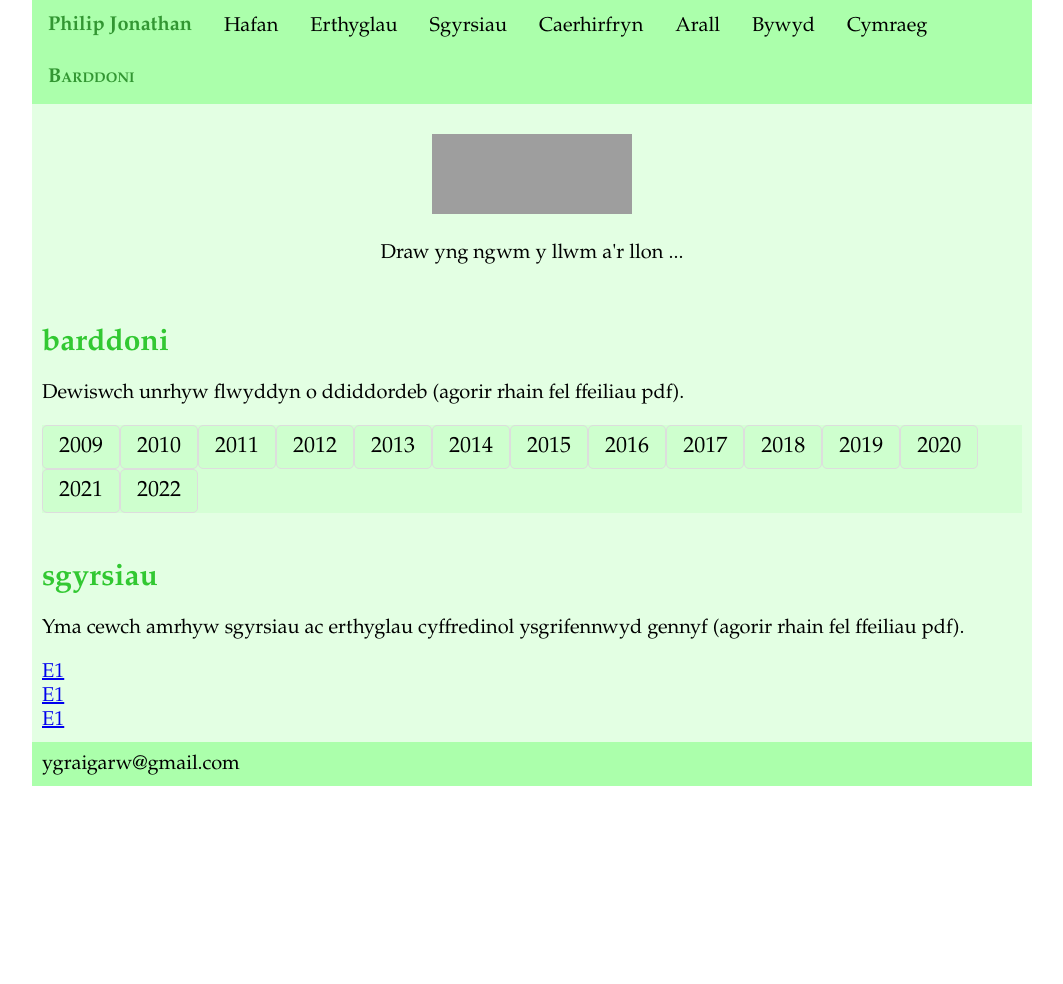
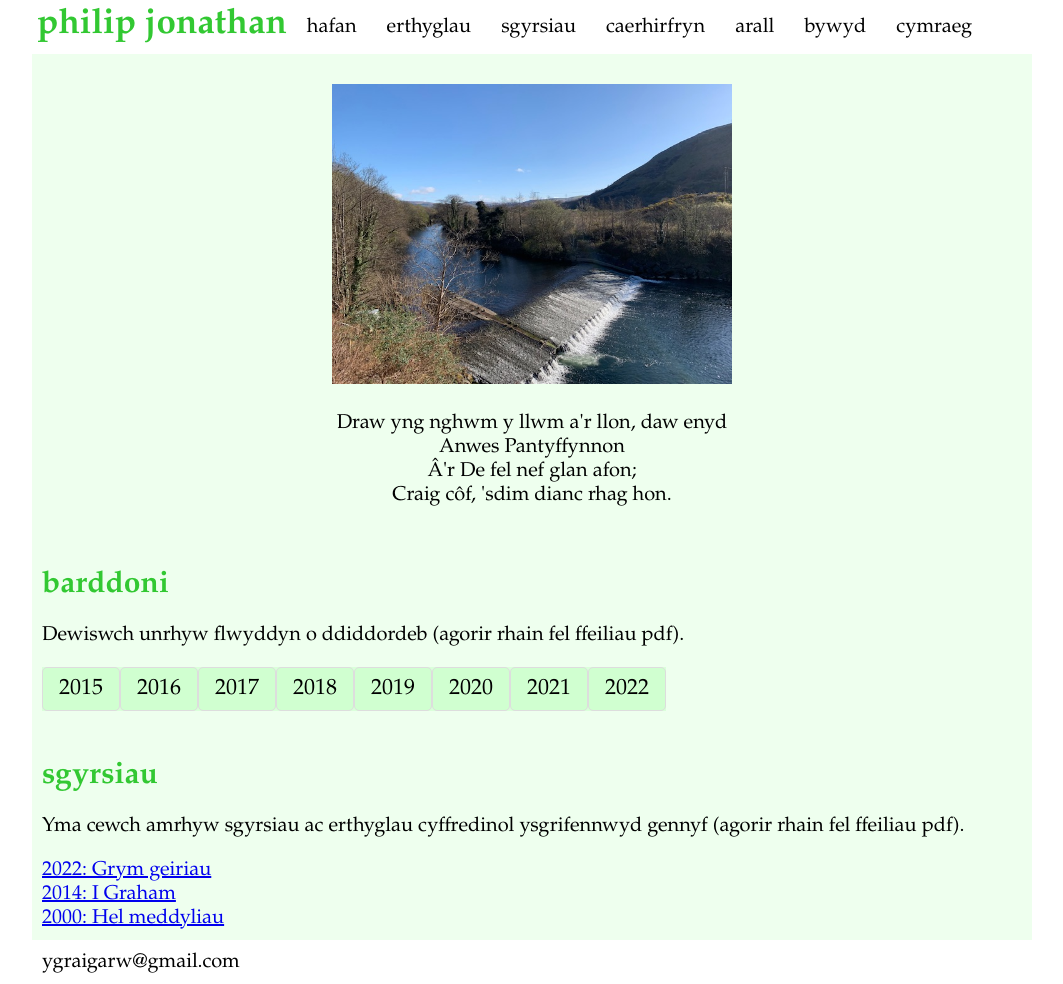
Before and after one commit to ygraigarw/ygraigarw.github.io, a plain HTML site: page barddoni.html in a window 1280 px wide. Shown: the whole page, without its empty margins (108-1171 px from the left). Before the commit the page ends 800 px from the top, so only its background shows below. Drawn offline with Linux system fonts and the light colour scheme; grey boxes are pictures that could not be loaded.

Commit message:
Ymgais gyntaf ar dudalen barddoni

```diff
--- a/barddoni.html
+++ b/barddoni.html
@@ -7,55 +7,54 @@
 <style>
 * {
   box-sizing: border-box;
-  font-family: garamond, serif;
+  font-family: sylfaen, garamond, serif;
   font-size: 20px;
 }
 
 body {
   margin: 0;
-  font-family: Arial, Helvetica, sans-serif;
+  font-family: sylfaen, Arial, Helvetica, serif;
 }
 
 /* Style the top navigation bar */
 .topnav {
   overflow: hidden;
-  background-color: rgba(150, 255, 150, 0.8);
+  background-color: rgba(255, 255, 255, 1);
   max-width: 1000px;
   margin: auto;
 }
 
-/* Style the topnav links */
 .topnav a {
   float: left;
   display: block;
   color: rgba(0, 0, 0, 1);
   text-align: center;
-  padding: 14px 16px;
+  padding: 15px;
   text-decoration: none;
+
 }
 
 .topnav phil {
   float: left;
   display: block;
   color: rgba(0, 0, 0, 1);
-  padding: 14px 16px;
+  padding: 5px;
   text-decoration: none;
-  color: rgba(50,150,50,1);
+  color: rgba(50,200,50,1);
   font-weight: bold;
+  font-size: 35px;
 }
 
 .topnav philsc {
   float: left;
   display: block;
   color: rgba(0, 0, 0, 1);
-  padding: 14px 16px;
+  padding: 15px;
   text-decoration: none;
-  color: rgba(50,150,50,1);
   font-weight: bold;
   font-variant: small-caps;
 }
 
-/* Change color on hover */
 .topnav a:hover {
   background-color: #ddd;
   color: black;
@@ -63,50 +62,22 @@ body {
 
 /* Style the content */
 .content {
-  background-color: rgba(200, 255, 200, 0.5);
+  background-color: rgba(200, 255, 200, 0.3);
   padding: 10px;
   max-width: 1000px;
   margin: auto;
   /*height: 200px;*/ /* Should be removed. Only for demonstration */
 }
 
-/* Create three equal columns that floats next to each other */
-.column {
-  float: left;
-  width: 33.33%;
-  padding: 10px;
-  background-color: rgba(200, 255, 200, 0.5);
-  /* height: 300px; Should be removed. Only for demonstration */
-}
-
-/* Clear floats after the columns */
-.row:after {
-  content: "";
-  display: table;
-  clear: both;
-}
-
 /* Style the footer */
 .footer {
-  background-color: rgba(150, 255, 150, 0.8);
-  padding: 10px;
-}
-
-/* Responsive layout - makes the three columns stack on top of each other instead of next to each other */
-@media (max-width: 600px) {
-  .column {
-    width: 100%;
-  }
-}
-
-/* Style the footer */
-.footer {
-  background-color: rgba(150, 255, 150, 0.8);
+  background-color: rgba(255, 255, 255, 1);
   padding: 10px;
   max-width: 1000px;
   margin: auto;
 }
 
+/* Style the header */
 h1.phil {
   color: rgba(50,200,50,1);
   font-size: 30px;
@@ -152,25 +123,32 @@ h1.philllai {
 <body>
 
 <div class="topnav">
-  <phil href="index.html">Philip Jonathan</phil>
-  <a href="index.html">Hafan</a>
-  <a href="erthyglau.html">Erthyglau</a>
-  <a href="sgyrsiau.html">Sgyrsiau</a>
-  <a href="caerhirfryn.html">Caerhirfryn</a>
-  <a href="arall.html">Arall</a>
-  <a href="bywyd.html">Bywyd</a>
-  <a href="cymraeg.html">Cymraeg</a>
-  <philsc>Barddoni</philsc>
+  <phil href="index.html">philip jonathan</phil>
+  <a href="index.html">hafan</a>
+  <a href="erthyglau.html">erthyglau</a>
+  <a href="sgyrsiau.html">sgyrsiau</a>
+  <a href="caerhirfryn.html">caerhirfryn</a>
+  <a href="arall.html">arall</a>
+  <a href="bywyd.html">bywyd</a>
+  <a href="cymraeg.html">cymraeg</a>
 </div>
 
 <div class="content">
 
+<!--
 <p class="aligncenter">
-  <img src="https://www.tutorialspoint.com/html/images/test.png" alt="Simply Easy Learning" width="200" height="80">
+  <img src="https://www.tutorialspoint.com/html/images/test.png" alt="Simply Easy Learning" width="200" height="120">
+</p>
+-->
+<p class="aligncenter">
+  <img src="YGored.jpg" alt="Y Gored" width="400"> <!--  height="80"> -->
 </p>
 
 <p class="aligncenter">
-  Draw yng ngwm y llwm a'r llon ...
+Draw yng nghwm y llwm a'r llon, daw enyd</br>
+Anwes Pantyffynnon</br>
+Â'r De fel nef glan afon;</br>
+Craig côf, 'sdim dianc rhag hon.</br>
 </p>
 
 </div>
@@ -182,24 +160,31 @@ h1.philllai {
 <p>Dewiswch unrhyw flwyddyn o ddiddordeb (agorir rhain fel ffeiliau pdf).</p>
 
 <div class="pagination">
-  <a href="E1.pdf">2009</a>
-  <a href="#">2010</a>
-  <a href="#">2011</a>
-  <a href="#">2012</a>
-  <a href="#">2013</a>
-  <a href="#">2014</a>
-  <a href="#">2015</a>
-  <a href="#">2016</a>
-  <a href="#">2017</a>
-  <a href="#">2018</a>
-  <a href="#">2019</a>
-  <a href="#">2020</a>
-  <a href="#">2021</a>
-  <a href="#">2022</a>
+  <a href="GweCng15.pdf">2015</a>
+  <a href="GweCng16.pdf">2016</a>
+  <a href="GweCng17.pdf">2017</a>
+  <a href="GweCng18.pdf">2018</a>
+  <a href="GweCng19.pdf">2019</a>
+  <a href="GweCng20.pdf">2020</a>
+  <a href="GweCng21.pdf">2021</a>
+  <a href="GweCng22.pdf">2022</a>
 </div>
 
 </div>
 
+<div class="content">
+
+<h1 class="phil">sgyrsiau</h1>
+
+<p>Yma cewch amrhyw sgyrsiau ac erthyglau cyffredinol ysgrifennwyd gennyf (agorir rhain fel ffeiliau pdf).</p>
+
+<a href="2022_PwerGeiriau.pdf">2022: Grym geiriau</a></br>
+<a href="2014_YnYPinc.pdf">2014: I Graham</a></br>
+<a href="2000_HelMeddyliau.pdf">2000: Hel meddyliau</a></br>
+
+</div>
+
+<!--
 <div class="content">
 
 <h1 class="phil">sgyrsiau</h1>
@@ -211,6 +196,7 @@ h1.philllai {
 <a href="E1.pdf">E1</a></br>
 
 </div>
+-->
 
 <div class="footer">
   ygraigarw@gmail.com
```
Also changed, not shown: cymraeg.html (+2 -1 lines), YGored.jpg (added), 11 other files.
